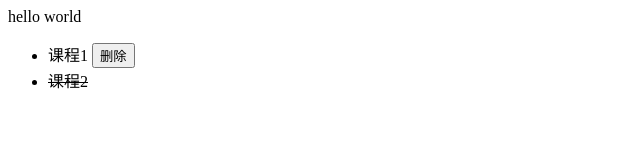
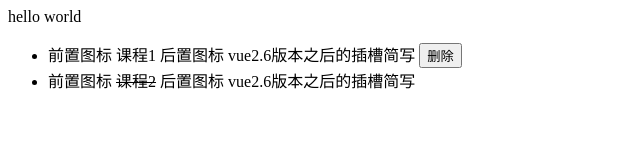
Before and after one commit to RecordLiu/learnVue, a plain HTML site: page slot.html in a window 1280 px wide. Shown: the whole page, without its empty margins (0-640 px from the left). Drawn offline with nearby package versions, Linux system fonts and the light colour scheme.

Commit message:
插槽的使用

```diff
--- a/slot.html
+++ b/slot.html
@@ -5,14 +5,22 @@
     <meta name="viewport" content="width=device-width, initial-scale=1.0">
     <title>Document</title>
 </head>
-<body>
+<body><!--插槽：vue中的内容分发-->
     <!---vue组件基础-->
     <script src="https://cdn.jsdelivr.net/npm/vue/dist/vue.js"></script><!--使用cdn的方式引入vue-->
     <div id="app">
         {{message}}
         <todo-list>
+            <template v-slot><!--默认插槽--->
             <!--自定义事件 使用@+方法名-->
-            <todo-item @delete="handleDelete" v-for="item in list" data-test="test" :title="item.title" :del="item.del"></todo-item>
+            <todo-item @delete="handleDelete" v-for="item in list" data-test="test" :title="item.title" :del="item.del">
+            <span slot="pre-icon">前置图标</span><!--vue2.5语法-->
+            <span slot="suf-icon">后置图标</span><!--具名插槽-->
+            <template v-slot:slot-test>
+              <spn>vue2.6版本之后的插槽简写</spn>
+            </template>
+            </todo-item>
+            </template>
         </todo-list>
     </div>
     <script>
@@ -27,8 +35,11 @@
            //组件显示模板
            template: `
            <li>
+             <slot name="pre-icon"></slot>
              <span v-if="!del">{{title}}</span>
              <span v-else style="text-decoration: line-through;">{{title}}</span>
+             <slot name="suf-icon"></slot>
+             <slot name="slot-test"></slot>
              <button v-show="!del" @click="handleClick">删除</button><!--使用原生dom绑定事件的方式,使用@+事件名,比如@click-->
            </li>
            `,
```
